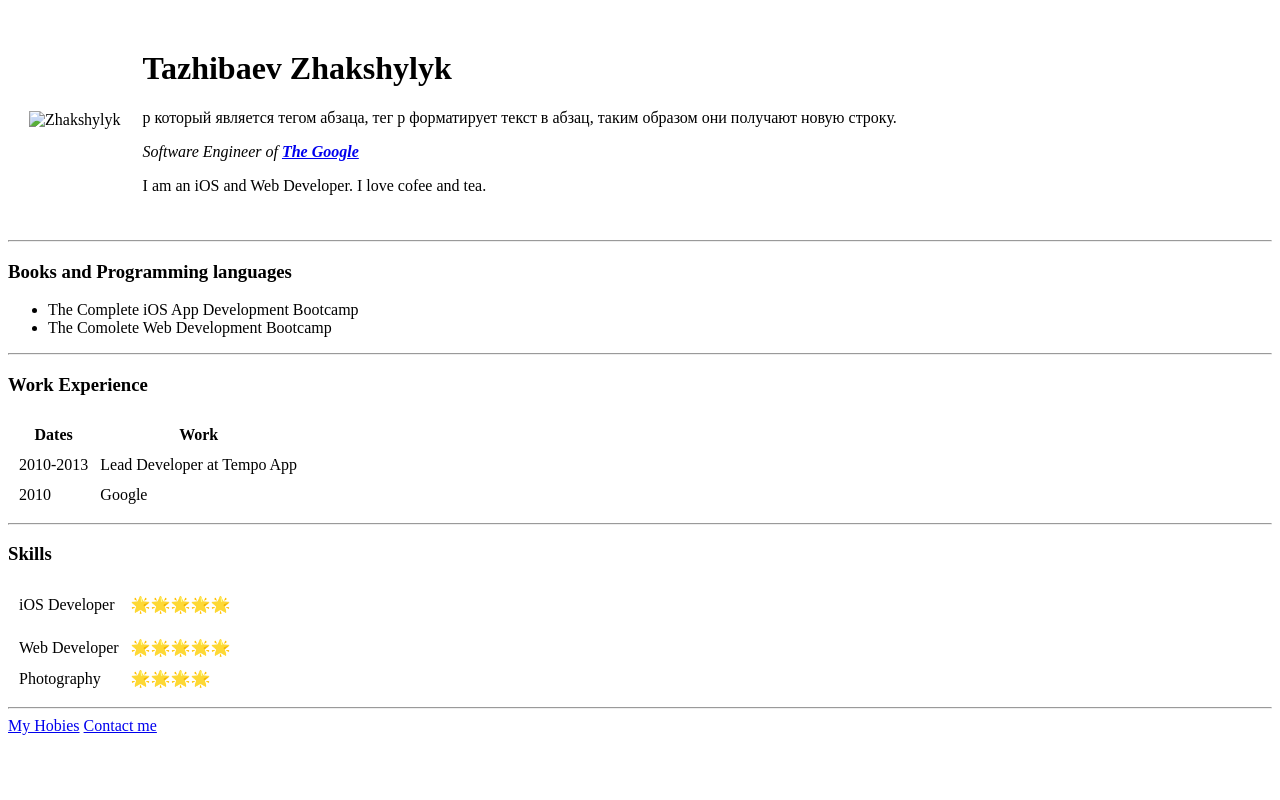
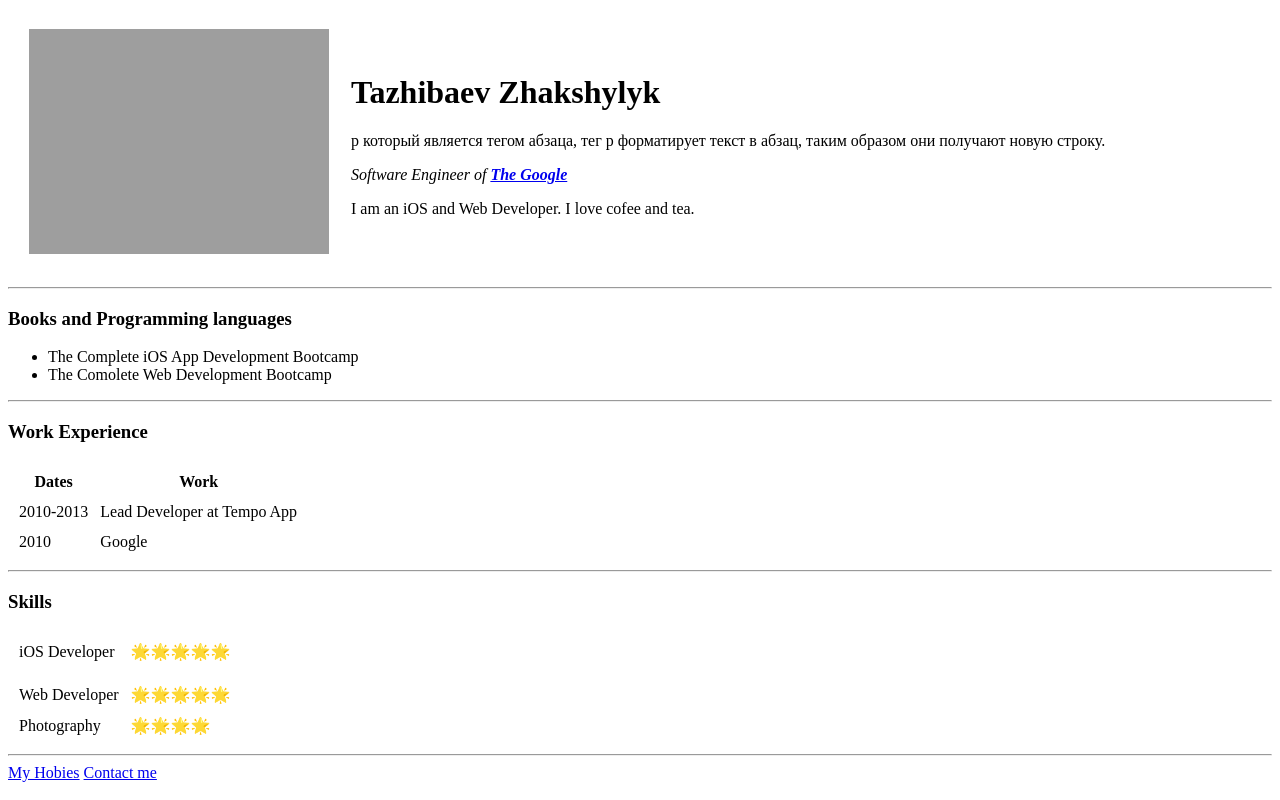
Before and after one commit to Zhakshylyk-tzh/CV2, a plain HTML site: page index.html in a window 1280 px wide. Drawn offline with Linux system fonts and the light colour scheme; the site is published under a folder, as on GitHub Pages, so addresses that start at the root find nothing.

Commit message:
change path of img

```diff
--- a/index.html
+++ b/index.html
@@ -39,7 +39,7 @@
 
     <table cellspacing="20">
         <tr>
-            <td><img src="/img/IMG_1460-modified.png" alt="Zhakshylyk" width="300"></td>
+            <td><img src="IMG_1460-modified.png" alt="Zhakshylyk" width="300"></td>
             <td>
                 <h1>Tazhibaev Zhakshylyk</h1>
     <p>p который является тегом абзаца, тег p форматирует текст в абзац,
```
